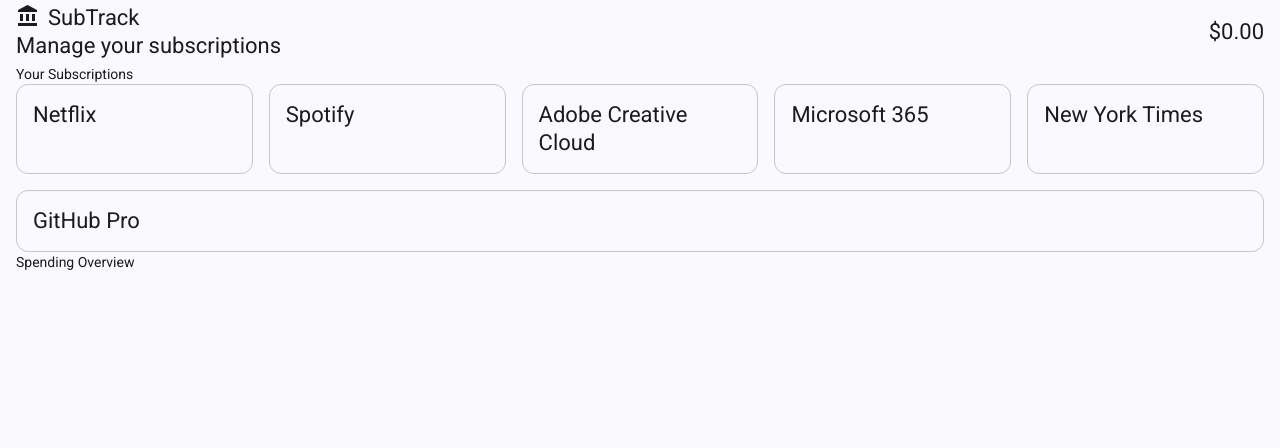
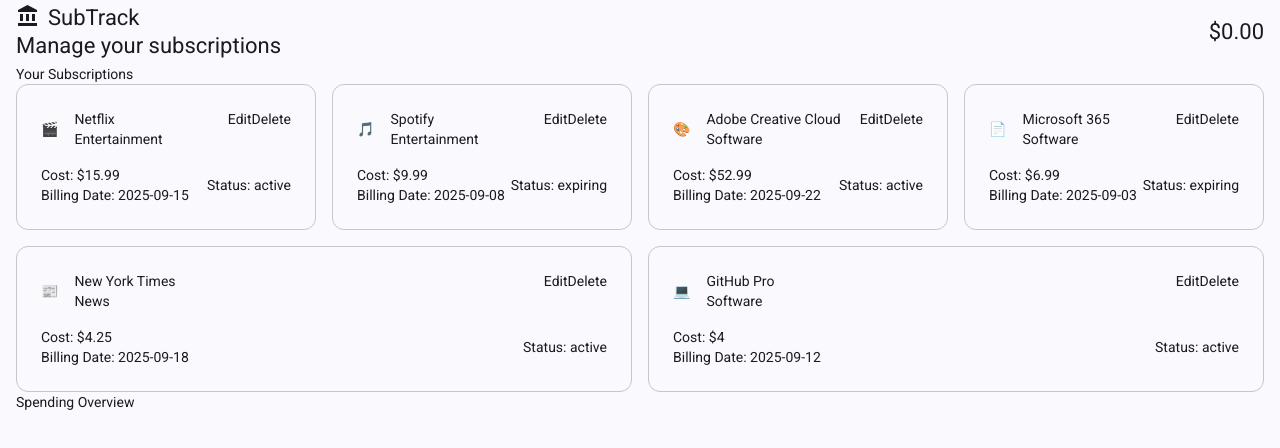
Before and after one commit to CodeWithKarol/SubTrack, an Angular app: page /dashboard in a window 1280 px wide. Shown: the top 448 px of the page. Built offline with nearby package versions, Linux system fonts and the light colour scheme.

Commit message:
refactor: Redesign subscription cards in dashboard
Updated the dashboard subscription card layout to display logo, name, category, cost, billing date, and status. Added Edit and Delete actions for each subscription and improved overall card styling for better readability.

```diff
--- a/src/app/dashboard/dashboard.html
+++ b/src/app/dashboard/dashboard.html
@@ -2,11 +2,28 @@
   <h1>Your Subscriptions</h1>
   <div class="flex gap-4 flex-wrap">
     @for (subscription of subscriptions; track subscription.id) {
-      <mat-card appearance="outlined" class="flex-1 min-w-[200px]">
-        <mat-card-header>
-          <mat-card-title>{{ subscription.name }}</mat-card-title>
-        </mat-card-header>
-        <mat-card-content></mat-card-content>
+      <mat-card appearance="outlined" class="flex-1 min-w-[300px] p-6">
+        <div class="flex justify-between">
+          <div class="flex gap-4 items-center">
+            <div>{{ subscription.logo }}</div>
+            <div class="flex flex-col">
+              <div>{{ subscription.name }}</div>
+              <div>{{ subscription.category }}</div>
+            </div>
+          </div>
+          <div class="flex">
+            <div>Edit</div>
+            <div>Delete</div>
+          </div>
+        </div>
+        <div class="flex justify-between items-center mt-4">
+          <div class="flex flex-col">
+            <div>Cost: ${{ subscription.cost }}</div>
+            <div>Billing Date: {{ subscription.billingDate }}</div>
+          </div>
+
+          <div>Status: {{ subscription.status }}</div>
+        </div>
       </mat-card>
     }
   </div>
```
